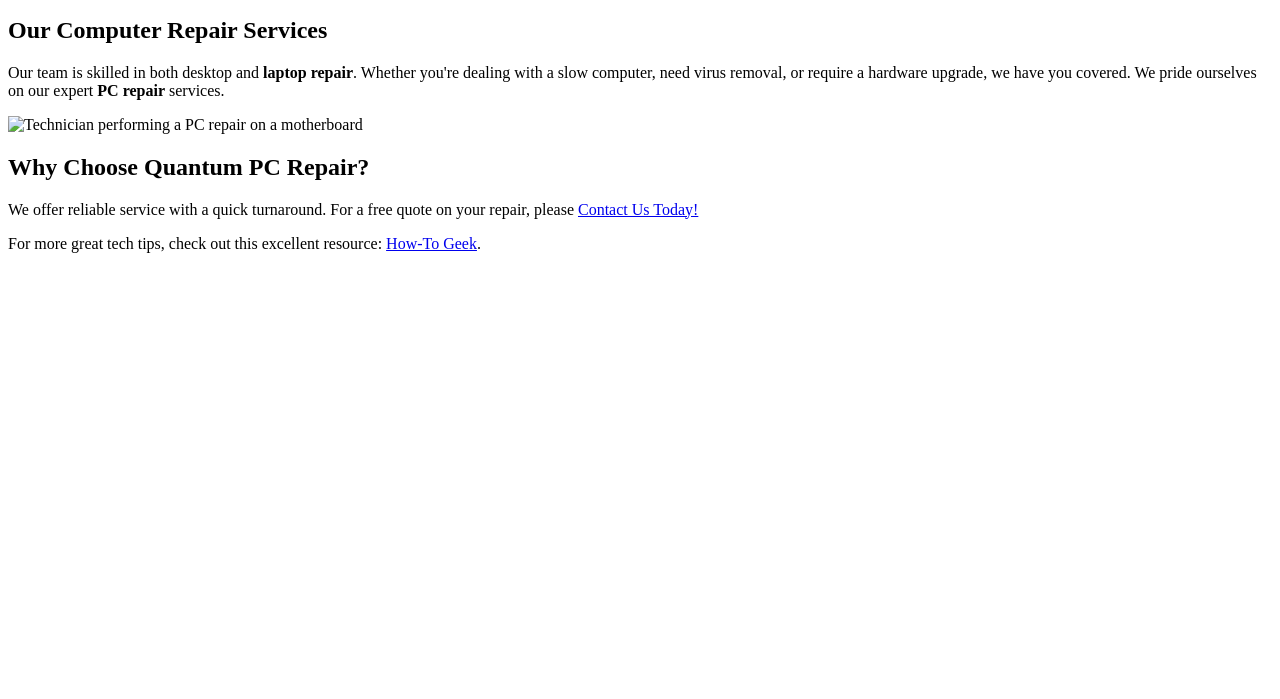
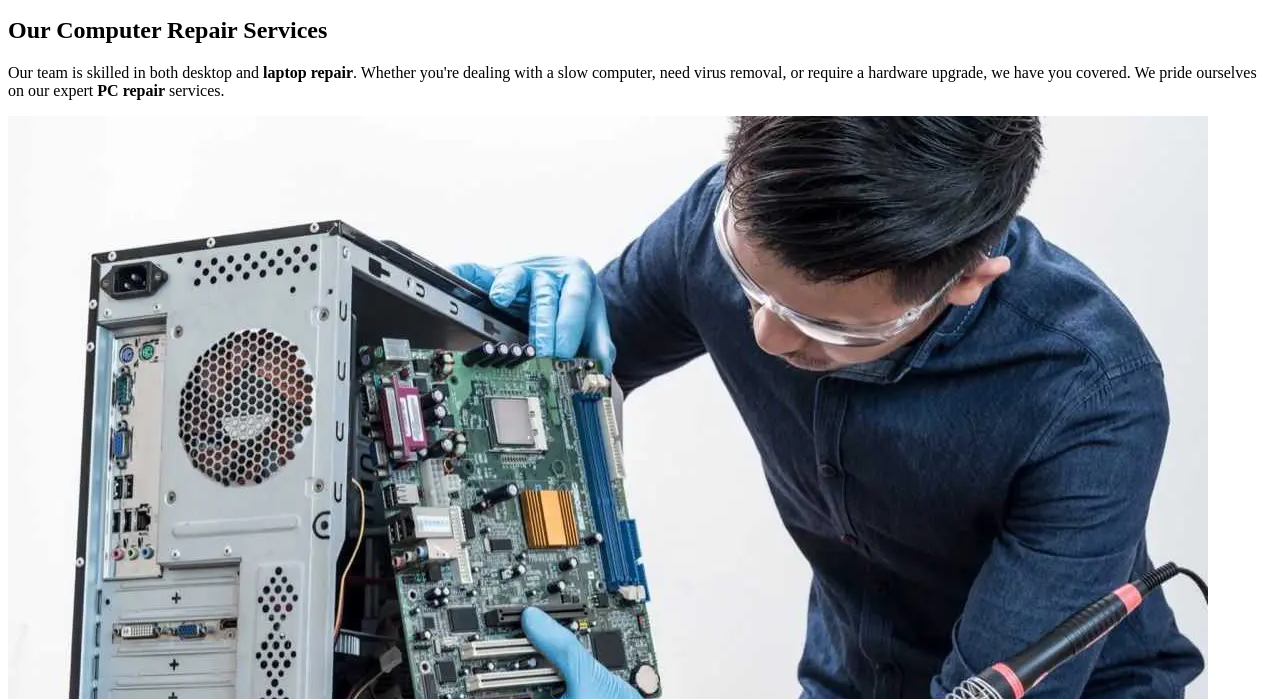
Before and after one commit to nowyouseemepart/SEO-extentions, a plain HTML site: page index.html in a window 1280 px wide. Shown: the part 101-800 px from the top of the page. Drawn offline with Linux system fonts and the light colour scheme.

Commit message:
Update index.html

```diff
--- a/index.html
+++ b/index.html
@@ -26,7 +26,7 @@
             Our team is skilled in both desktop and <strong>laptop repair</strong>. Whether you're dealing with a slow computer, need virus removal, or require a hardware upgrade, we have you covered. We pride ourselves on our expert <strong>PC repair</strong> services.
         </p>
 
-        <img src="images/technician-repairing-pc.jpg" alt="Technician performing a PC repair on a motherboard">
+        <img src="technician-repairing-pc.jpg" alt="Technician performing a PC repair on a motherboard">
 
         <h2>Why Choose Quantum PC Repair?</h2>
         <p>We offer reliable service with a quick turnaround. For a free quote on your repair, please <a href="/contact.html">Contact Us Today!</a></p> <p>For more great tech tips, check out this excellent resource: <a href="https://www.howtogeek.com" target="_blank">How-To Geek</a>.</p> </main>
```
